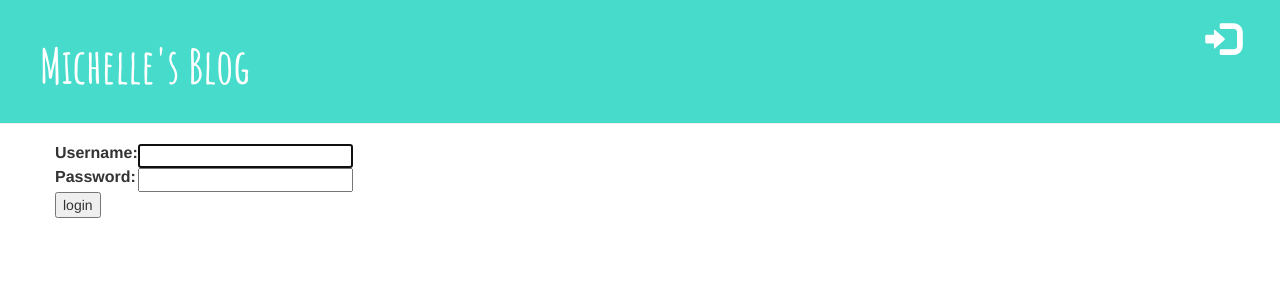
After one commit to miracode/djangogirls-blog, a Django app: page /accounts/login/ in a window 1280 px wide. The commit adds this page. Shown: the top 300 px of the page. Run offline with Django 3.2, Linux system fonts and the light colour scheme; some libraries are stand-ins or nearby versions.

Commit message:
changing colors and text

```diff
--- a/blog/static/css/blog.css
+++ b/blog/static/css/blog.css
@@ -1,5 +1,5 @@
 .page-header {
-    background-color: #ff9400;
+    background-color: #46DBCA;
     margin-top: 0;
     padding: 20px 20px 20px 40px;
 }
@@ -8,6 +8,15 @@
     color: #ffffff;
     font-size: 36pt;
     text-decoration: none;
+    font-family: 'Amatic SC', cursive;
+}
+
+.page-header p, .page-header p:hover {
+    color: #ffffff;
+    font-size: 32pt;
+    text-decoration: none;
+    font-family: 'Amatic SC', cursive;
+    margin-right: 40px;
 }
 
 .content {
@@ -15,12 +24,16 @@
 }
 
 h1, h2, h3, h4 {
-    font-family: 'Lobster', cursive;
+    /*font-family: 'Lobster', cursive;*/
+    font-family: 'Amatic SC', cursive;
+    font-weight: 700;
 }
 
 .date {
     float: right;
     color: #828282;
+    font-family: 'Amatic SC', cursive;
+    font-size: 16pt;
 }
 
 .save {
@@ -40,6 +53,8 @@
 
 .post {
     margin-bottom: 70px;
+    font-size: 16px;
+    font-family: 'Josefin Sans', sans-serif;
 }
 
 .post h1 a, .post h1 a:visited {
--- a/blog/templates/blog/base.html
+++ b/blog/templates/blog/base.html
@@ -6,15 +6,21 @@
 
         <link rel="stylesheet" href="//maxcdn.bootstrapcdn.com/bootstrap/3.2.0/css/bootstrap.min.css">
         <link rel="stylesheet" href="//maxcdn.bootstrapcdn.com/bootstrap/3.2.0/css/bootstrap-theme.min.css">
-        <link href="http://fonts.googleapis.com/css?family=Lobster&subset=latin,latin-ext" rel="stylesheet" type="text/css">
+        <!-- <link href="http://fonts.googleapis.com/css?family=Lobster&subset=latin,latin-ext" rel="stylesheet" type="text/css"> -->
+        <link href='http://fonts.googleapis.com/css?family=Amatic+SC:700,400' rel='stylesheet' type='text/css'>
+        <link href='http://fonts.googleapis.com/css?family=Josefin+Sans' rel='stylesheet' type='text/css'>
         <link rel="stylesheet" href="{% static 'css/blog.css' %}">
     </head>
     <body>
         <div class="page-header">
             {% if user.is_authenticated %}
                 <a href="{% url "post_new" %}" class="top-menu"><span class="glyphicon glyphicon-plus"></span></a>
+                <a href="{% url 'django.contrib.auth.views.logout' %}" class="top-menu" name="logout"><span class="glyphicon glyphicon-log-out"></a></small>
+                <p class="top-menu">Hello {{ user.username }}<small></p>
+            {% else %}
+                <a href="{% url 'django.contrib.auth.views.login' %}" class="top-menu" name="login"><span class="glyphicon glyphicon-log-in"></span></a>
             {% endif %}
-            <h1><a href="/">Django Girls Blog</a></h1>
+            <h1><a href="/">Michelle's Blog</a></h1>
         </div>
 
         <div class="content container">
--- a/blog/templates/blog/post_detail.html
+++ b/blog/templates/blog/post_detail.html
@@ -7,7 +7,9 @@
                 {{ post.published_date }}
             </div>
         {% endif %}
-        <a class="btn btn-default" href="{% url "post_edit" pk=post.pk %}"><span class="glyphicon glyphicon-pencil"></span></a>
+        {% if user.is_authenticated %}
+            <a class="btn btn-default" href="{% url "post_edit" pk=post.pk %}"><span class="glyphicon glyphicon-pencil"></span></a>
+        {% endif %}
         <h1>{{ post.title }}</h1>
         <p>{{ post.text|linebreaks }}</p>
     </div>
--- a/blog/templates/blog/post_list.html
+++ b/blog/templates/blog/post_list.html
@@ -3,7 +3,7 @@
 {% block content %}
     {% for post in posts %}
     <div class="post">
-        <p>published: {{ post.published_date }}</p>
+        <p class="date">published: {{ post.published_date }}</p>
         <h1><a href="{% url 'post_detail' pk=post.pk %}">{{ post.title }}</a></h1>
         <p>{{ post.text|linebreaks }}</p>
     </div>
--- /dev/null
+++ b/blog/templates/registration/login.html
@@ -0,0 +1,26 @@
+{% extends "blog/base.html" %}
+
+{% block content %}
+
+{% if form.errors %}
+<p>Your username and password didn't match. Please try again.</p>
+{% endif %}
+
+<form method="post" action="{% url 'django.contrib.auth.views.login' %}">
+{% csrf_token %}
+<table>
+<tr>
+    <td>{{ form.username.label_tag }}</td>
+    <td>{{ form.username }}</td>
+</tr>
+<tr>
+    <td>{{ form.password.label_tag }}</td>
+    <td>{{ form.password }}</td>
+</tr>
+</table>
+
+<input type="submit" value="login" />
+<input type="hidden" name="next" value="{{ next }}" />
+</form>
+
+{% endblock %}
--- a/blog/views.py
+++ b/blog/views.py
@@ -2,6 +2,7 @@
 from django.utils import timezone
 from .models import Post
 from .forms import PostForm
+from django.contrib.auth.decorators import login_required
 
 
 def post_list(request):
@@ -14,6 +15,7 @@
     return render(request, 'blog/post_detail.html', {'post': post})
 
 
+@login_required
 def post_new(request):
 
     if request.method == "POST":
@@ -31,6 +33,7 @@
     return render(request, 'blog/post_edit.html', {'form': form})
 
 
+@login_required
 def post_edit(request, pk):
 
     post = get_object_or_404(Post, pk=pk)
--- a/mysite/settings.py
+++ b/mysite/settings.py
@@ -102,3 +102,6 @@
 
 STATIC_URL = '/static/'
 STATIC_ROOT = os.path.join(BASE_DIR, 'static')
+
+
+LOGIN_REDIRECT_URL = '/'
--- a/mysite/urls.py
+++ b/mysite/urls.py
@@ -8,4 +8,6 @@
 
     url(r'^admin/', include(admin.site.urls)),
     url(r'', include('blog.urls')),
+    url(r'^accounts/login/$', 'django.contrib.auth.views.login'),
+    url(r'^accounts/logout/$', 'django.contrib.auth.views.logout', {'next_page': '/'}),
 ]
```
